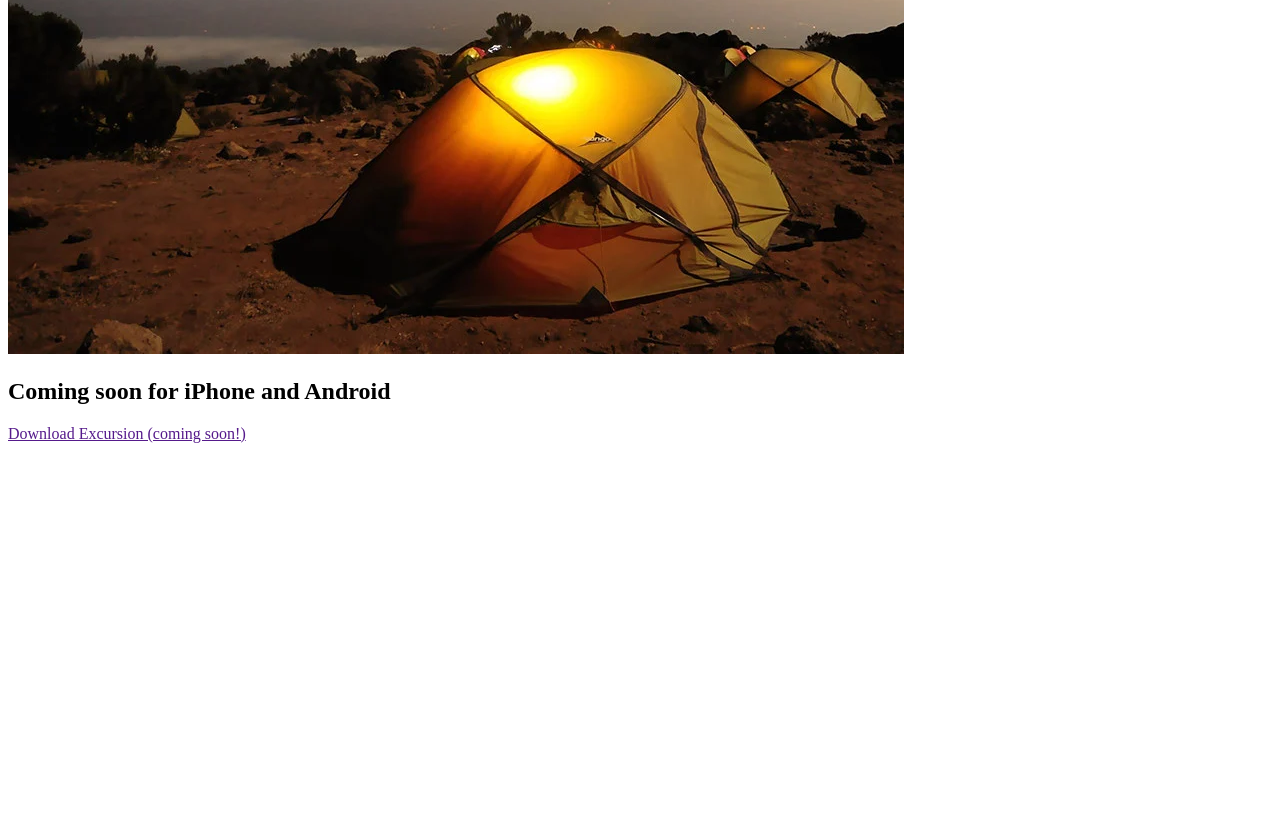
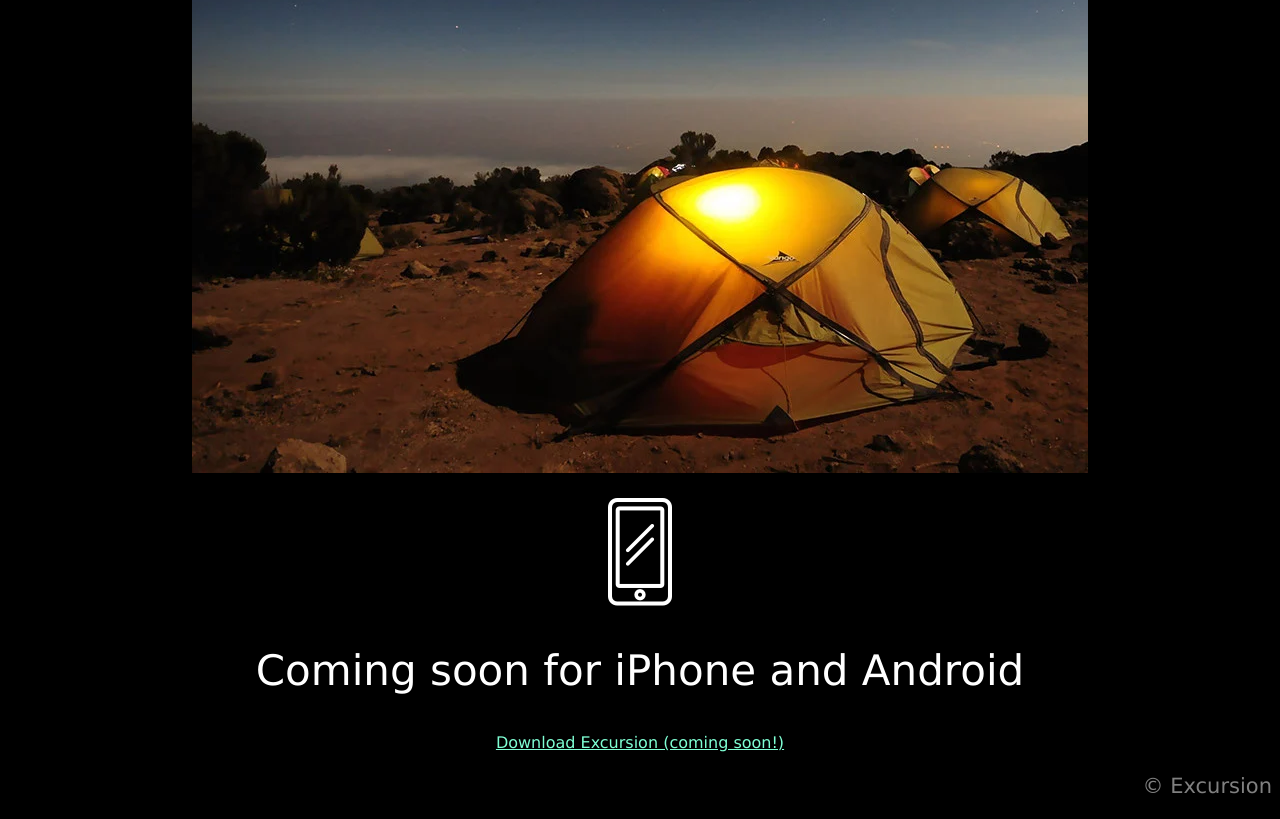
Before and after one commit to Tyler1370/excursion, a plain HTML site: page index.html in a window 1280 px wide. Shown: the part 542-1361 px from the top of the page. Before the commit the page ends 1001 px from the top, so only its background shows below. Drawn offline with Linux system fonts and the light colour scheme.

Commit message:
added css

```diff
--- a/index.html
+++ b/index.html
@@ -1,22 +1,28 @@
 <!DOCTYPE html>
 <html>
     <head>
+        <meta charset="UTF-8">
+        <meta name="viewport" content="width=device-width, initial-scale=1.0">
+        <meta http-equiv="X-UA-Compatiable" content="ie=edge">
         <title>Excursion</title>
-        <link href='./resourses/css/style.css' rel='stylesheet'>
+        <link href='./resourses/css/style.css' rel='stylesheet' type='text/css'>
     </head>
     <body>
         <header>
             <h1>Discover hidden places in the world around you</h1>
-            <p><a href=''>Download Excursion (coming soon!)</a></p>
+            <p><a href='#'>Download Excursion (coming soon!)</a></p>
         </header>
         <main>
             <video src='resourses/videos/excursion.mp4' type='video/mp4' autoplay muted>Video not supported</video>
             <h2>Your personal travel guide</h2>
             <p>Excursion remembers places you like, and recommends new points of interest around you.</p>
             <img src='resourses/images/camp.webp'>
-            <img src='resourses/images/phone.webp'>
+            <p><img src='resourses/images/phone.webp'></p>
             <h2>Coming soon for iPhone and Android</h2>
-            <p><a href=''>Download Excursion (coming soon!)</a></p>
+            <p><a href='#'>Download Excursion (coming soon!)</a></p>
         </main>
+        <footer>
+            <p class="foot">© Excursion</p>
+        </footer>
     </body>
 </html>
--- a/resourses/css/style.css
+++ b/resourses/css/style.css
@@ -0,0 +1,32 @@
+body {
+    background-color: black;
+    text-align: center;
+    font-family: verdana;
+}
+
+h1 {
+    color: white;
+    font-size: 50px;
+    font-weight: normal;
+}
+
+h2 {
+    color: white;
+    font-weight: 300;
+    font-size: 42px;
+}
+
+p {
+    font-size: 21px;
+    color: gray;
+}
+
+a {
+    color: aquamarine;
+    font-size: 16px;
+}
+
+.foot {
+    text-align: right;
+    color: gray;
+}
```
